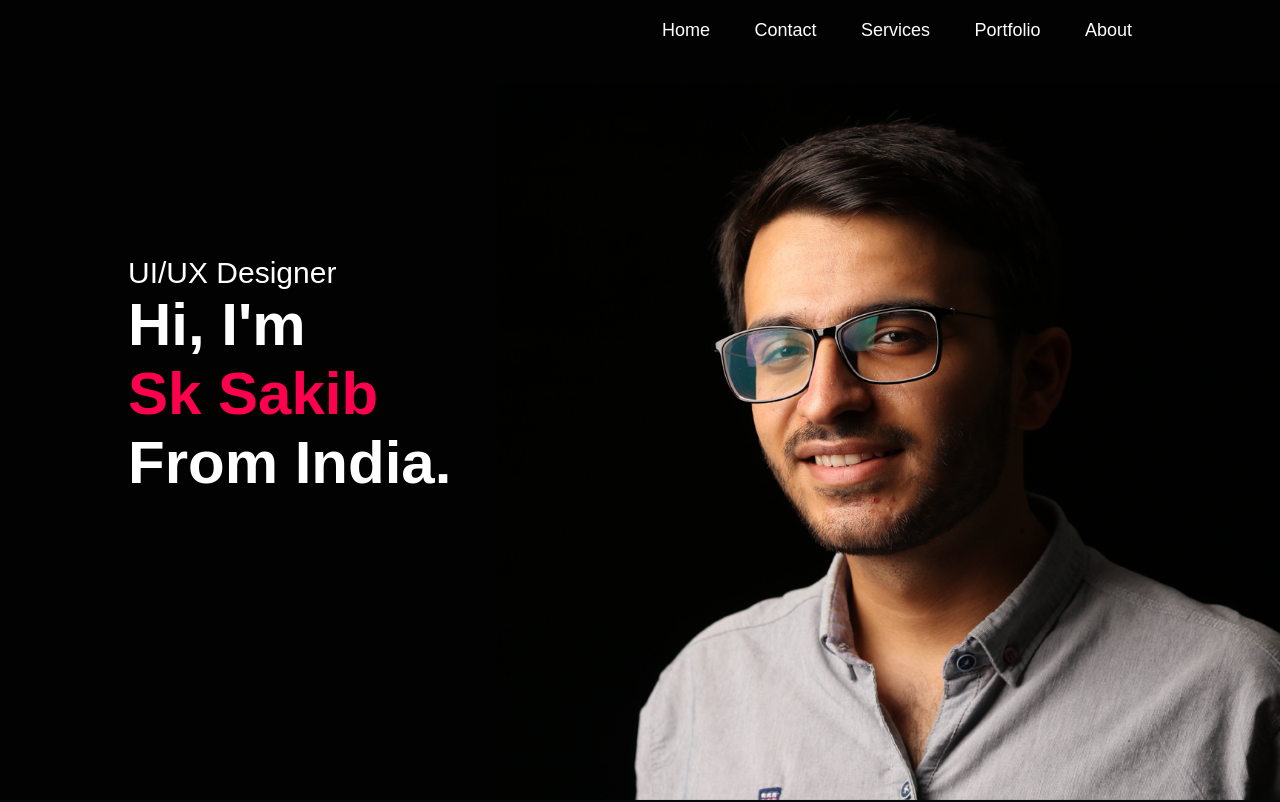
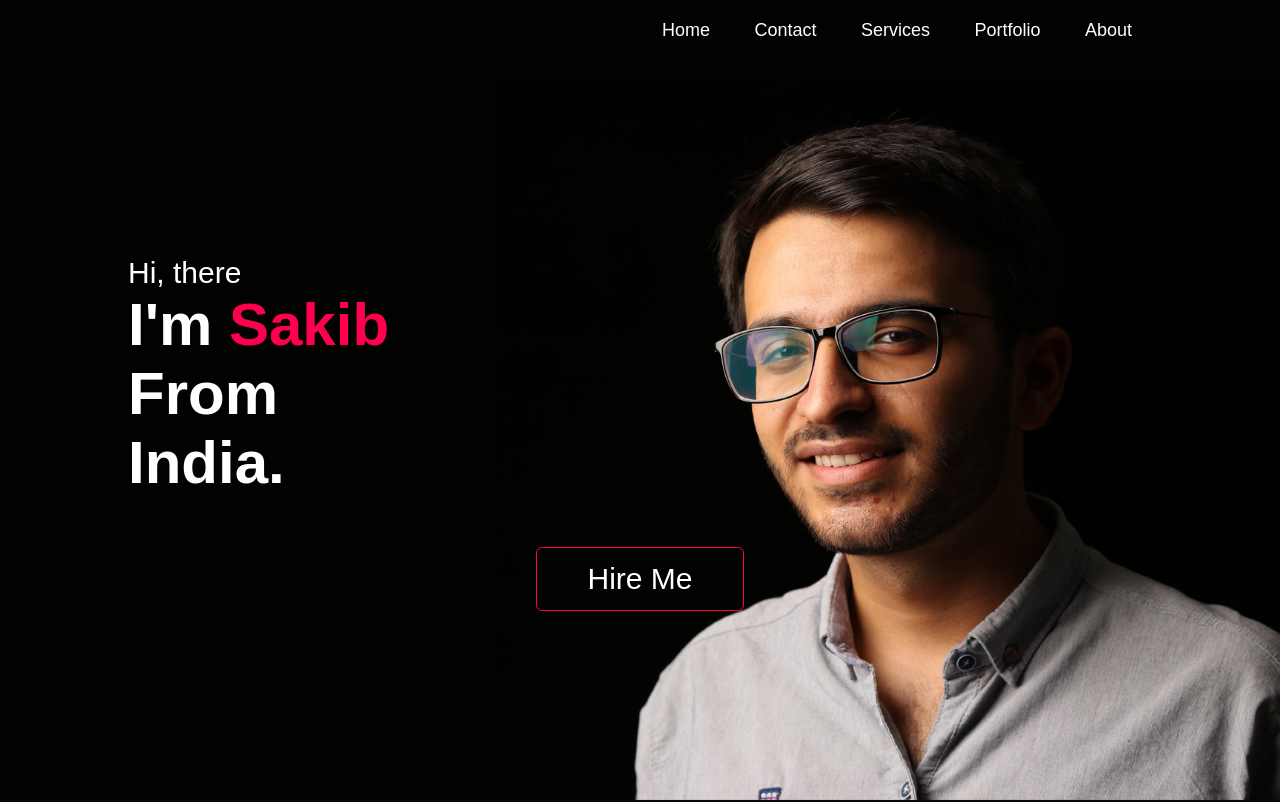
Before and after one commit to sksaakeeb/sksaakeeb.github.io, a plain HTML site: page index.html in a window 1280 px wide. Shown: the top 802 px of the page. Drawn offline with Linux system fonts and the light colour scheme.

Commit message:
Update index.html

```diff
--- a/index.html
+++ b/index.html
@@ -28,8 +28,10 @@
                 <i class="fa-solid fa-bars" onclick="openmenu()"></i>
             </nav>
             <div class="header-text">
-                <p>UI/UX Designer</p>
-                <h1>Hi, I'm <span><br>Sk Sakib</span><br>From India.</h1>
+                <p>Hi, there</p>
+                <h1>I'm <span>Sakib</span><br>From<br>India.</h1>
+
+                <a href="#contact" class="btn btn_hire">Hire Me</a>
             </div>
         </div>
     </div>
@@ -44,7 +46,8 @@
                 </div>
                 <div class="about-col-2">
                     <h1 class="sub-title">About Me</h1>
-                    <p>My name is Sk Sakib and I am a Developer. Currently, I am studying at Hooghly Engineering &
+                    <p class="intro">My name is Sk Sakib and I am a Developer. Currently, I am studying at Hooghly
+                        Engineering &
                         Technology College. Innovation and technology constantly drive me towards the up gradation. My
                         hobbies are writing codes and investing to stock market. In my free time, I like to read books
                         and watch videos on mysteries, supernatural, astronomical, and technology topics.</p>
```
